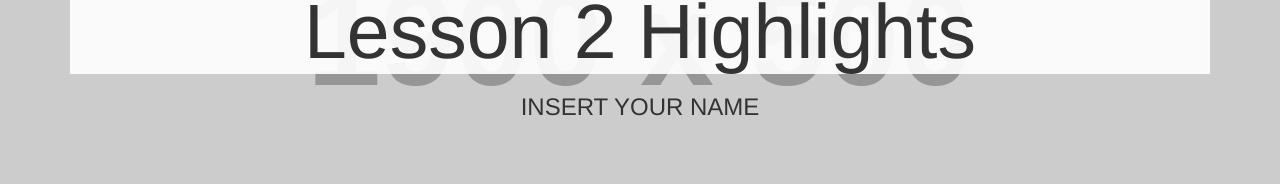
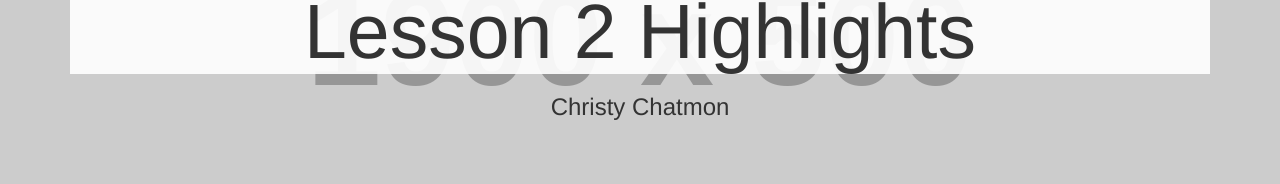
Before and after one commit to cchatmon/Lesson3_CodeVersioning, a plain HTML site: page Lesson3_Assignment/index.html in a window 1280 px wide. Shown: the part 201-385 px from the top of the page. Drawn offline with Linux system fonts and the light colour scheme; placeholder pictures from the web are drawn by us.

Commit message:
added name to index.html

```diff
--- a/Lesson3_Assignment/index.html
+++ b/Lesson3_Assignment/index.html
@@ -65,7 +65,7 @@
         <div class="headline">
             <div class="container">
                 <h2>Lesson 2 Highlights</h2>
-                <h3>INSERT YOUR NAME</h3>
+                <h3>Christy Chatmon</h3>
             </div>
         </div>
     </header>
```
Also changed, not shown: Lesson3_Assignment/secondarytile.png (added), 1 other file.
